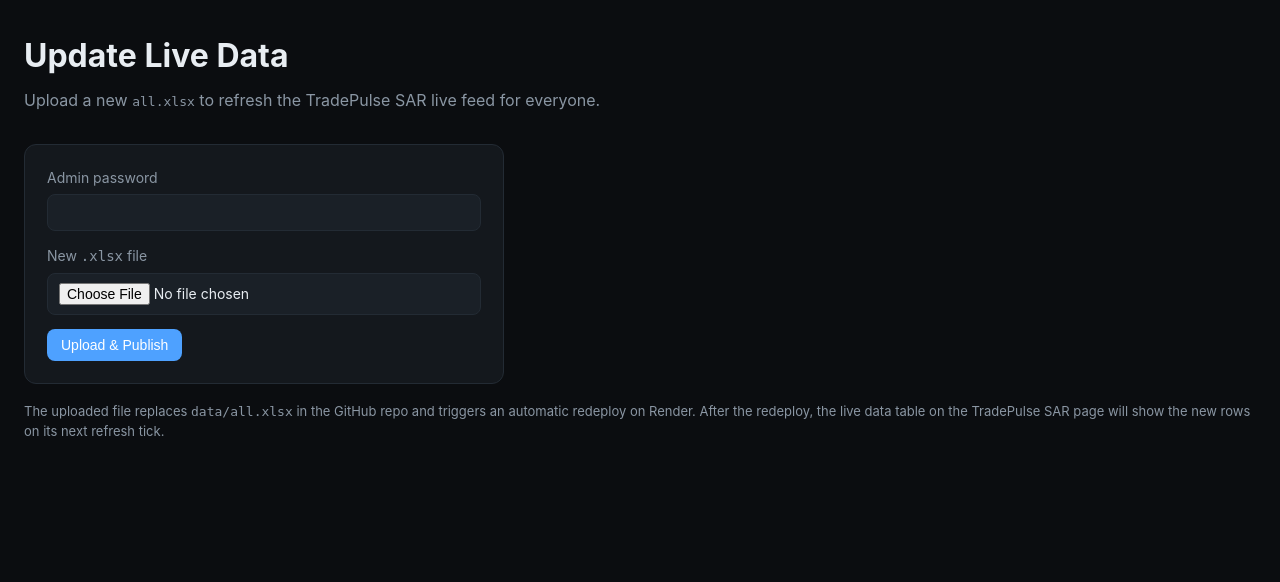
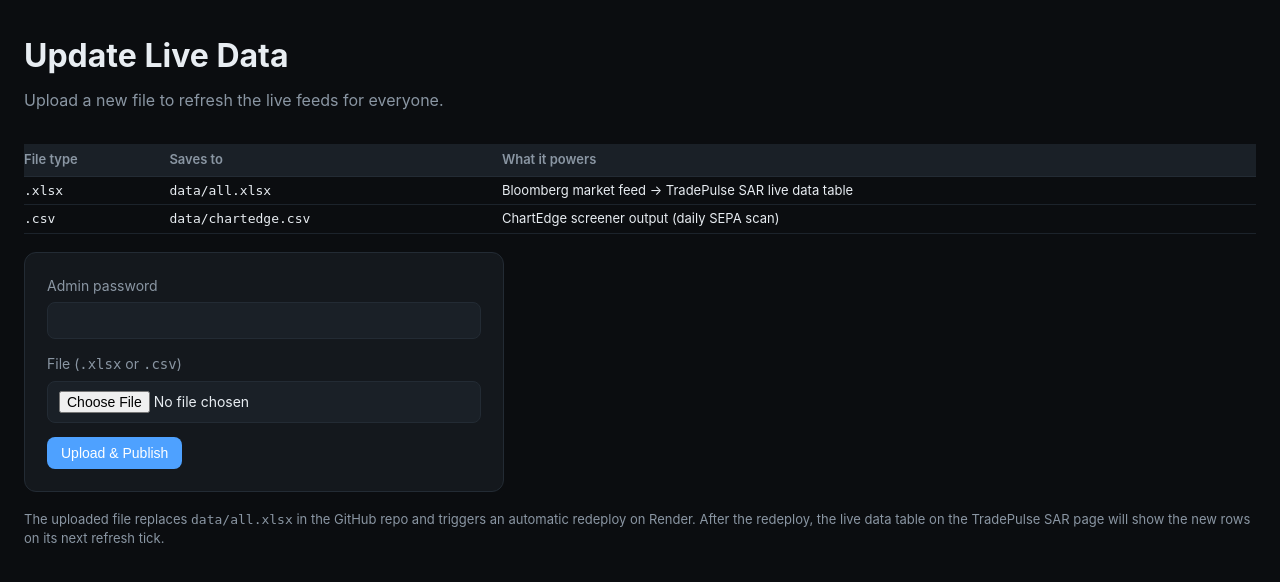
Before and after one commit to aboaziz112211/trading_suite, a Flask app: page /admin in a window 1280 px wide. Shown: the part 56-638 px from the top of the page. Run offline with Flask 3, Linux system fonts and the light colour scheme.

Commit message:
Admin upload now accepts .csv (ChartEdge screener) in addition to .xlsx

```diff
--- a/app.py
+++ b/app.py
@@ -13,6 +13,12 @@
 GH_REPO = os.getenv("GH_REPO", "aboaziz112211/trading_suite")
 GH_BRANCH = os.getenv("GH_BRANCH", "main")
 GH_XLSX_PATH = "data/all.xlsx"
+GH_CSV_PATH = "data/chartedge.csv"
+
+UPLOAD_TARGETS = {
+    ".xlsx": GH_XLSX_PATH,
+    ".csv": GH_CSV_PATH,
+}
 
 
 def _clean(v):
@@ -111,16 +117,23 @@
     if not f or not f.filename:
         return render_template("admin.html", success=False,
             error="No file selected."), 400
-    if not f.filename.lower().endswith(".xlsx"):
+
+    fname = f.filename.lower()
+    target_path = None
+    for ext, path in UPLOAD_TARGETS.items():
+        if fname.endswith(ext):
+            target_path = path
+            break
+    if not target_path:
         return render_template("admin.html", success=False,
-            error="Upload an .xlsx file."), 400
+            error="Upload a .xlsx or .csv file."), 400
 
     raw = f.read()
     if len(raw) > 25 * 1024 * 1024:
         return render_template("admin.html", success=False,
             error="File too large (>25 MB)."), 400
 
-    api = f"https://api.github.com/repos/{GH_REPO}/contents/{GH_XLSX_PATH}"
+    api = f"https://api.github.com/repos/{GH_REPO}/contents/{target_path}"
     headers = {
         "Authorization": f"token {GH_PAT}",
         "Accept": "application/vnd.github.v3+json",
@@ -140,7 +153,7 @@
             error=f"GitHub GET exception: {e}"), 502
 
     payload = {
-        "message": f"Admin upload: refresh {GH_XLSX_PATH} ({datetime.utcnow().isoformat(timespec='seconds')}Z)",
+        "message": f"Admin upload: refresh {target_path} ({datetime.utcnow().isoformat(timespec='seconds')}Z)",
         "content": base64.b64encode(raw).decode("ascii"),
         "branch": GH_BRANCH,
     }
--- a/templates/admin.html
+++ b/templates/admin.html
@@ -3,8 +3,30 @@
 {% block body %}
 <section class="hero">
   <h1>Update Live Data</h1>
-  <p>Upload a new <code>all.xlsx</code> to refresh the TradePulse SAR live feed for everyone.</p>
+  <p>Upload a new file to refresh the live feeds for everyone.</p>
 </section>
+
+<table style="margin: 0 0 18px; border-collapse: collapse; font-size: 13px;">
+  <thead>
+    <tr style="text-align:left; color: var(--muted);">
+      <th style="padding:6px 14px 6px 0">File type</th>
+      <th style="padding:6px 14px 6px 0">Saves to</th>
+      <th style="padding:6px 0">What it powers</th>
+    </tr>
+  </thead>
+  <tbody>
+    <tr>
+      <td style="padding:4px 14px 4px 0"><code>.xlsx</code></td>
+      <td style="padding:4px 14px 4px 0"><code>data/all.xlsx</code></td>
+      <td style="padding:4px 0">Bloomberg market feed → TradePulse SAR live data table</td>
+    </tr>
+    <tr>
+      <td style="padding:4px 14px 4px 0"><code>.csv</code></td>
+      <td style="padding:4px 14px 4px 0"><code>data/chartedge.csv</code></td>
+      <td style="padding:4px 0">ChartEdge screener output (daily SEPA scan)</td>
+    </tr>
+  </tbody>
+</table>
 
 {% if success %}
 <div class="notice" style="background:#143a26;border-color:#1f5a36;color:#a7e8c2">
@@ -24,8 +46,8 @@
     <input type="password" name="password" required autocomplete="off">
   </label>
   <label>
-    <span>New <code>.xlsx</code> file</span>
-    <input type="file" name="xlsx" accept=".xlsx" required>
+    <span>File (<code>.xlsx</code> or <code>.csv</code>)</span>
+    <input type="file" name="xlsx" accept=".xlsx,.csv" required>
   </label>
   <button type="submit" class="btn">Upload &amp; Publish</button>
 </form>
```
